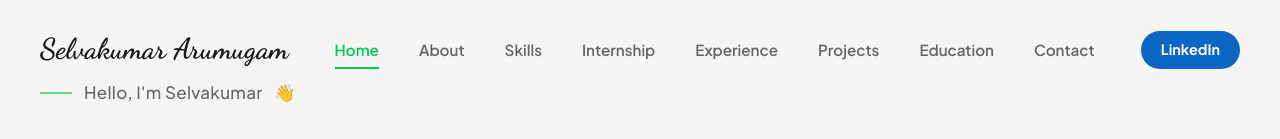
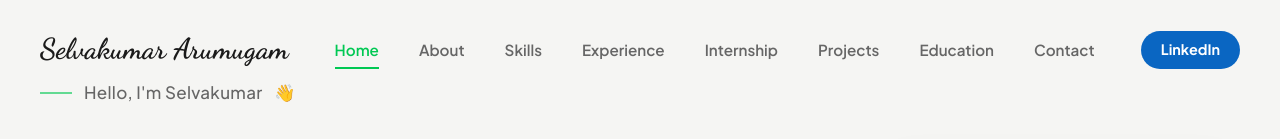
Before and after one commit to SelvakumarArumugam1820/portfoliwebsite, a React (Vite) app: page / in a window 1280 px wide. Shown: the top 139 px of the page. Built offline with nearby package versions, Linux system fonts and the light colour scheme.

Commit message:
changes page flow experience

```diff
--- a/src/App.jsx
+++ b/src/App.jsx
@@ -29,8 +29,9 @@ function App() {
           <Hero />
           <About />
           <Skills />
+          <Experience />
           <Internship />
-          <Experience />
+
           <Projects />
           <Education />
           <Contact />
--- a/src/components/Hero/Hero.jsx
+++ b/src/components/Hero/Hero.jsx
@@ -41,7 +41,7 @@ const Hero = () => {
                         className={styles.greeting}
                     >
                         Hello, I'm Selvakumar <motion.span
-                            animate={{ rotate: [0, 18, 0] }}
+                            animate={{ rotate: [0, 50, 0] }}
                             transition={{ duration: 1, repeat: Infinity, ease: 'easeInOut' }}
                             style={{ display: 'inline-block', transformOrigin: '70% 80%' }}
                         >👋</motion.span>
--- a/src/components/Navbar/Navbar.jsx
+++ b/src/components/Navbar/Navbar.jsx
@@ -25,7 +25,7 @@ const Navbar = () => {
         const handleScroll = () => {
             setScrolled(window.scrollY > 50);
 
-            const sections = ['home', 'about', 'skills', 'internship', 'experience', 'projects', 'education', 'contact'];
+            const sections = ['home', 'about', 'skills', 'experience', 'internship', 'projects', 'education', 'contact'];
             const current = sections.find(section => {
                 const element = document.getElementById(section);
                 if (element) {
@@ -45,8 +45,10 @@ const Navbar = () => {
         { name: 'Home', href: '#home', id: 'home' },
         { name: 'About', href: '#about', id: 'about' },
         { name: 'Skills', href: '#skills', id: 'skills' },
+
+        { name: 'Experience', href: '#experience', id: 'experience' },
         { name: 'Internship', href: '#internship', id: 'internship' },
-        { name: 'Experience', href: '#experience', id: 'experience' },
+
         { name: 'Projects', href: '#projects', id: 'projects' },
         { name: 'Education', href: '#education', id: 'education' },
         { name: 'Contact', href: '#contact', id: 'contact' },
```
